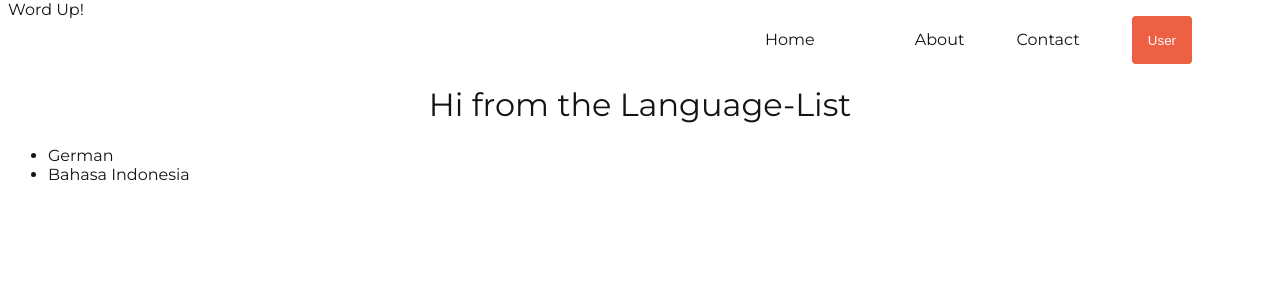
After one commit to WunschK/VocabelTrainer, a Django app: page /languages in a window 1280 px wide. The commit adds this page. Shown: the top 300 px of the page. Run offline with Django 4.2, Linux system fonts and the light colour scheme.

Commit message:
add a language-list that provides a list of all languages

```diff
--- a/VocabTrainer/templates/VocabTrainer/templates/index.html
+++ b/VocabTrainer/templates/VocabTrainer/templates/index.html
@@ -8,7 +8,7 @@
         <h1>Word Up!</h1>
         <h2>Boost Your Vocab Skills</h2>
         <p>Level up your vocabulary in any of our supported languages</p>
-        <button>View our Languages</button>
+        <a href="{% url 'language-list' %} ">View our Languages</a>
         </div>
 
         <div class="overview">
--- /dev/null
+++ b/VocabTrainer/templates/VocabTrainer/templates/language_list.html
@@ -0,0 +1,12 @@
+{% extends 'VocabTrainer/templates/base.html' %}
+
+{% block content %}
+
+    <h1>Hi from the Language-List</h1>
+
+        <ul>
+            <li><a href="{% url 'lang-word-list-view' 'German' %}">German</a></li>
+            <li><a href="{%  url 'lang-word-list-view' 'Bahasa Indonesia' %}">Bahasa Indonesia</a></li>
+        </ul>
+
+{% endblock %}
--- a/VocabTrainer/urls.py
+++ b/VocabTrainer/urls.py
@@ -1,4 +1,4 @@
-from VocabTrainer.views import IndexView, LanguageWordListView, WordListView, WordFormView
+from VocabTrainer.views import IndexView, LanguageWordListView, WordListView, WordFormView, LanguageList
 from django.urls import include,path
 from django.conf import settings
 from django.conf.urls.static import static
@@ -10,7 +10,7 @@ urlpatterns = [
     path('word-list/', WordListView.as_view(), name='word-list-view'),
     path('word-list/<str:language>/', LanguageWordListView.as_view(), name='lang-word-list-view'),
     path('word-list/<str:language>/<int:pk>', WordFormView.as_view(), name='word-form'),
-
+    path('languages', LanguageList.as_view(), name='language-list')
     ]
 urlpatterns += static(settings.STATIC_URL, document_root=settings.STATIC_ROOT)
 
--- a/VocabTrainer/views.py
+++ b/VocabTrainer/views.py
@@ -26,6 +26,11 @@ class WordListView(ListView):
     def get_queryset(self):
         words = Word.objects.all()
         return words
+
+class LanguageList(ListView):
+    template_name='VocabTrainer/templates/language_list.html'
+    model = Language
+
 
 
 class LanguageWordListView(ListView):
```
